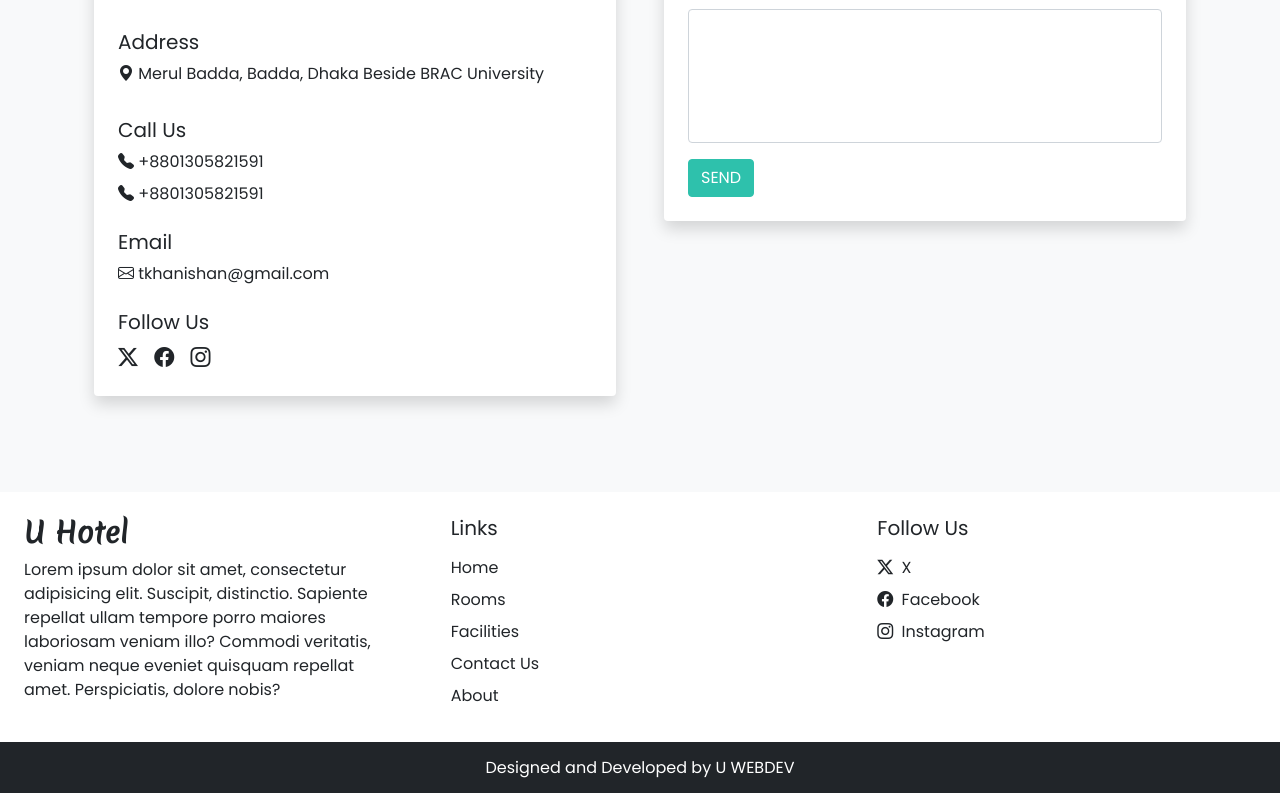
After one commit to webishan/php_mysql_project, a PHP site: page /contact.php in a window 1280 px wide. The commit adds this page. Shown: the part 621-1414 px from the top of the page. Run offline with PHP 8.4, Linux system fonts and the light colour scheme.

Commit message:
Initial Commit

```diff
--- /dev/null
+++ b/contact.php
@@ -0,0 +1,91 @@
+<!DOCTYPE html>
+<html lang="en">
+<head>
+    <meta charset="UTF-8">
+    <meta name="viewport" content="width=device-width, initial-scale=1.0">
+    <title>uhotel - CONTACT</title>
+    <?php require('inc/links.php'); ?>
+</head>
+<body class="bg-light">
+
+    <?php require('inc/header.php'); ?>
+
+    <div class="my-5 px-4">
+        <h2 class="fw-bold h-font text-center">CONTACT US</h2>
+        <div class="h-line bg-dark"></div>
+        <p class="text-center mt-3">
+            Lorem, ipsum dolor sit amet consectetur adipisicing elit.
+            Eveniet quod molestias doloribus <br> et quas, nulla explicabo iste.
+            Quas, quam alias.
+        </p>
+    </div>
+
+    <div class="container">
+        <div class="row">
+            <div class="col-lg-6 col-md-6 mb-5 px-4">
+
+                <div class="bg-white rounded shadow p-4">
+                    <iframe class="w-100 rounded mb-4" height="320px" src="https://www.google.com/maps/embed?pb=!1m14!1m12!1m3!1d3651.259711330129!2d90.42349572602902!3d23.77376437865438!2m3!1f0!2f0!3f0!3m2!1i1024!2i768!4f13.1!5e0!3m2!1sen!2sbd!4v1723698841952!5m2!1sen!2sbd" loading="lazy" referrerpolicy="no-referrer-when-downgrade"></iframe>
+
+                    <h5>Address</h5>
+                    <a href="https://maps.app.goo.gl/s88u1tcQfVUTg1XN7" target="_blank" class="d-inline-block text-decoration-none text-dark mb-2">
+                        <i class="bi bi-geo-alt-fill"></i> Merul Badda, Badda, Dhaka Beside BRAC University
+                    </a>
+
+                    <h5 class="mt-4">Call Us</h5>
+                    <a href="tel: +8801305821591" class="d-inline-block mb-2 text-decoration-none text-dark">
+                        <i class="bi bi-telephone-fill"></i> +8801305821591
+                    </a>
+                    <br>
+                    <a href="tel: +8801305821591" class="d-inline-block text-decoration-none text-dark">
+                        <i class="bi bi-telephone-fill"></i> +8801305821591
+                    </a>
+
+                    <h5 class="mt-4">Email</h5>
+                    <a href="mailto: tkhanishan@gmail.com" class="d-inline-block text-decoration-none text-dark">
+                        <i class="bi bi-envelope"></i> tkhanishan@gmail.com
+                    </a>
+
+                    <h5 class="mt-4">Follow Us</h5>
+                    <a href="#" class="d-inline-block text-dark fs-5 me-2">
+                        <i class="bi bi-twitter-x me-1"></i>
+                    </a>
+                    <a href="#" class="d-inline-block text-dark fs-5 me-2">
+                            <i class="bi bi-facebook me-1"></i>
+                    </a>
+                    <a href="#" class="d-inline-block text-dark fs-5">
+                            <i class="bi bi-instagram me-1"></i>
+                    </a>
+                </div>
+            </div>
+            <div class="col-lg-6 col-md-6 px-4">
+                <div class="bg-white rounded shadow p-4">
+                    <form>
+                        <h5>Send a message</h5>
+                        <div class="mt-3">
+                            <label class="form-label" style="font-weight:500;">Name</label>
+                            <input type="text" class="form-control shadow-none">
+                        </div>
+                        <div class="mt-3">
+                            <label class="form-label" style="font-weight:500;">Email</label>
+                            <input type="email" class="form-control shadow-none">
+                        </div>
+                        <div class="mt-3">
+                            <label class="form-label" style="font-weight:500;">Subject</label>
+                            <input type="text" class="form-control shadow-none">
+                        </div>
+                        <div class="mt-3">
+                            <label class="form-label" style="font-weight:500;">Message</label>
+                            <textarea class="form-control shadow-none" rows="5" style="resize: none;"></textarea>
+                        </div>
+                        <button type="submit" class="btn text-white custom-bg mt-3">SEND</button>
+                    </form>
+                </div>
+            </div>
+        </div>
+    </div>
+
+    <?php require('inc/footer.php'); ?>
+
+</body>
+</html>
--- a/inc/header.php
+++ b/inc/header.php
@@ -16,7 +16,7 @@
           <a class="nav-link me-2" href="facilities.php">Facilities</a>
         </li>
         <li class="nav-item">
-          <a class="nav-link me-2" href="#">Contact Us</a>
+          <a class="nav-link me-2" href="contact.php">Contact Us</a>
         </li>
         <li class="nav-item">
           <a class="nav-link" href="about.php">About</a>
```
Also changed, not shown: index.php (+27 -0 lines).
